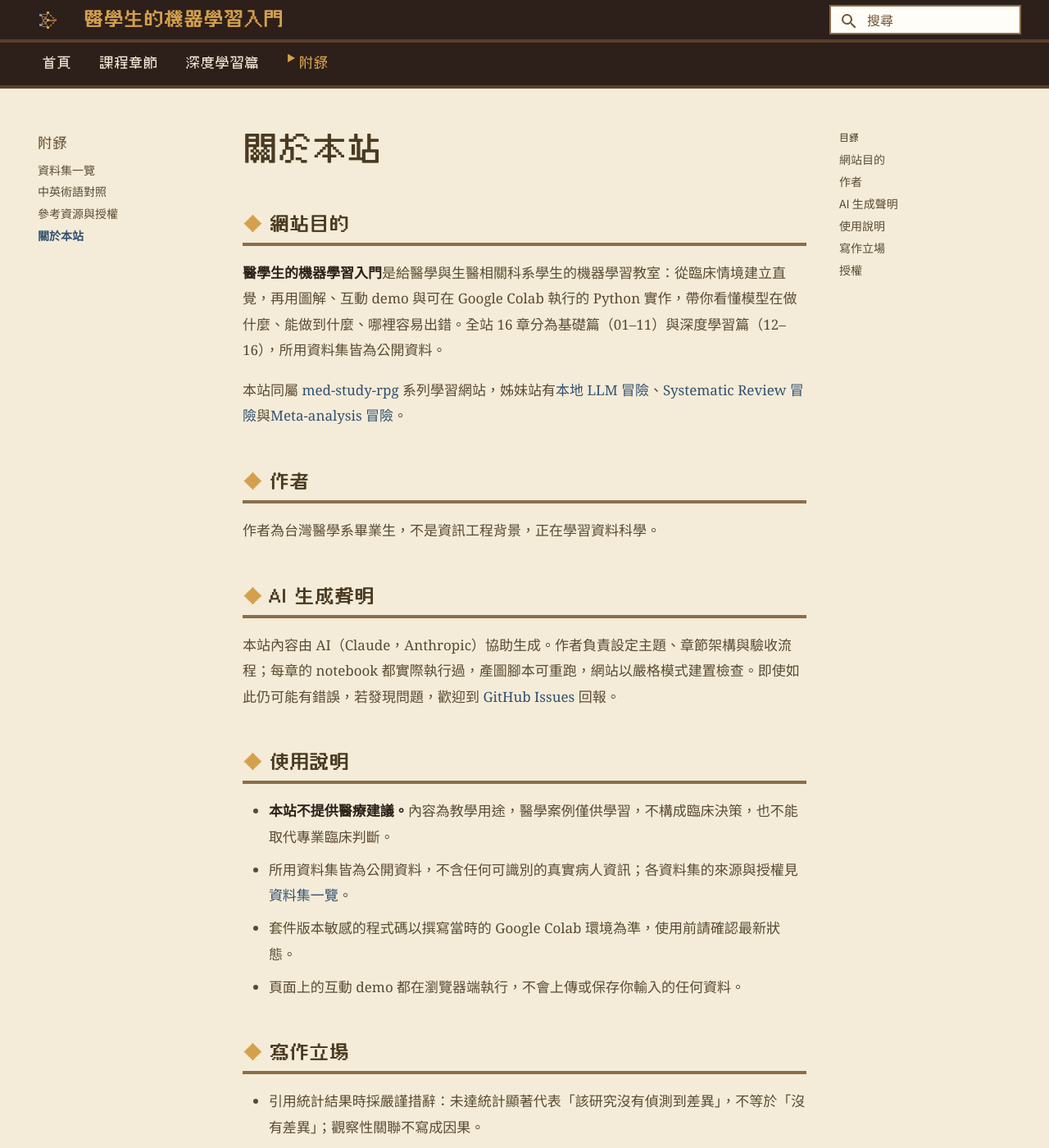
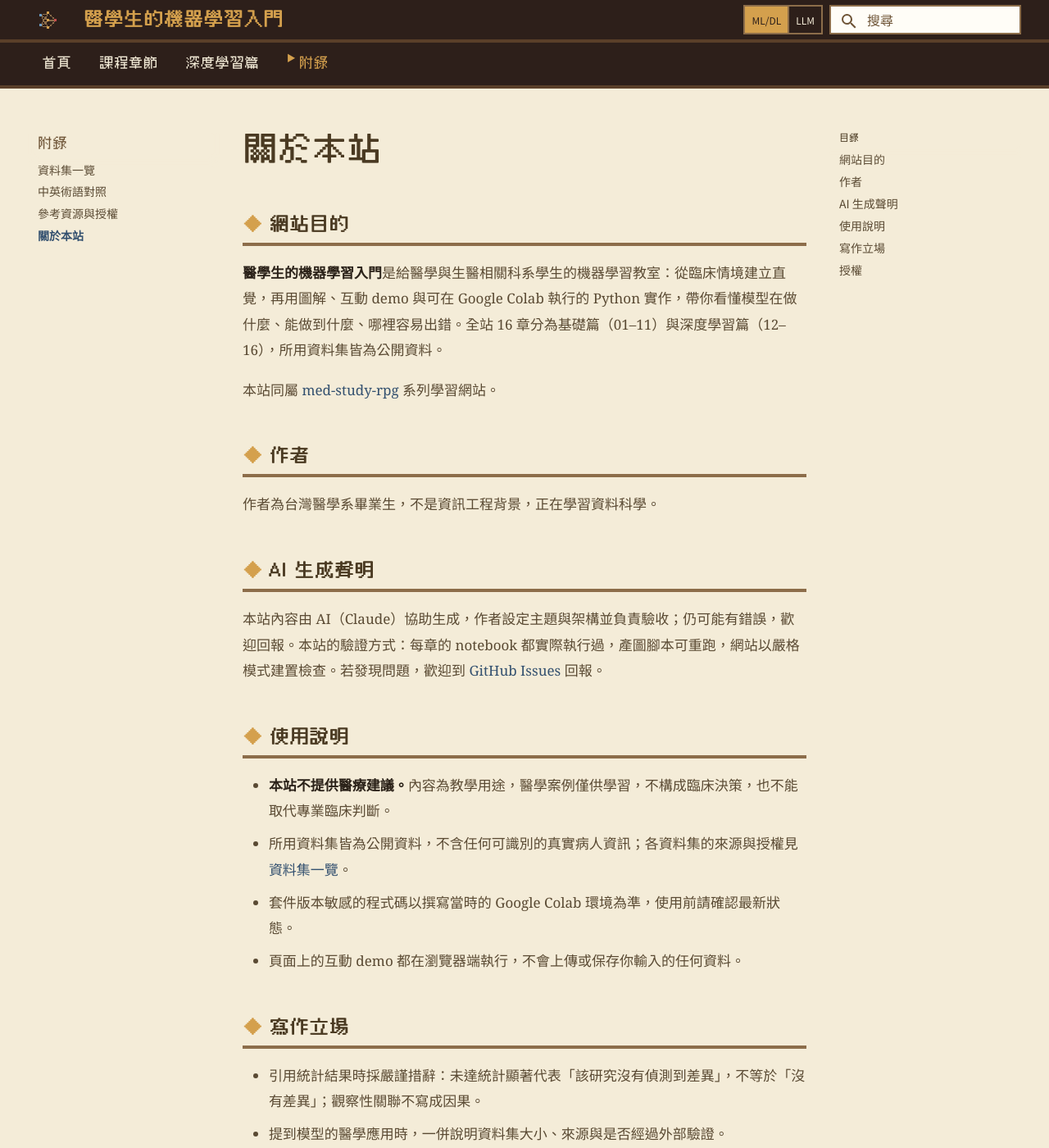
Before and after one commit to fireman333/ml-for-med-students, an MkDocs documentation site: the page built from docs/appendix/about.md, in a window 1280 px wide and 1400 px high. Shown: the whole window at 82% size. Built offline with MkDocs 1.6.1 and Material for MkDocs 9.7.7, drawn with Linux system fonts in a browser that asks for light colours; a script that is not in the unit is left out; some of the changed text lies outside the part shown.

Commit message:
Add ML/DL-LLM site switch to header; unify footer and AI disclosure wording
Co-Authored-By: Claude Opus 5.5 <noreply@anthropic.com>

```diff
--- a/docs/appendix/about.md
+++ b/docs/appendix/about.md
@@ -8,7 +8,7 @@ description: 關於醫學生的機器學習入門：網站目的、作者、AI
 
 **醫學生的機器學習入門**是給醫學與生醫相關科系學生的機器學習教室：從臨床情境建立直覺，再用圖解、互動 demo 與可在 Google Colab 執行的 Python 實作，帶你看懂模型在做什麼、能做到什麼、哪裡容易出錯。全站 16 章分為基礎篇（01–11）與深度學習篇（12–16），所用資料集皆為公開資料。
 
-本站同屬 [med-study-rpg](https://med-study-rpg.com/) 系列學習網站，姊妹站有[本地 LLM 冒險](https://med-study-rpg.com/local-llm/)、[Systematic Review 冒險](https://med-study-rpg.com/systematic-review/)與[Meta-analysis 冒險](https://med-study-rpg.com/meta-analysis/)。
+本站同屬 [med-study-rpg](https://med-study-rpg.com/) 系列學習網站。
 
 ## 作者 { #author }
 
@@ -16,7 +16,7 @@ description: 關於醫學生的機器學習入門：網站目的、作者、AI
 
 ## AI 生成聲明 { #ai-generated }
 
-本站內容由 AI（Claude，Anthropic）協助生成。作者負責設定主題、章節架構與驗收流程；每章的 notebook 都實際執行過，產圖腳本可重跑，網站以嚴格模式建置檢查。即使如此仍可能有錯誤，若發現問題，歡迎到 [GitHub Issues](https://github.com/fireman333/ml-for-med-students/issues) 回報。
+本站內容由 AI（Claude）協助生成，作者設定主題與架構並負責驗收；仍可能有錯誤，歡迎回報。本站的驗證方式：每章的 notebook 都實際執行過，產圖腳本可重跑，網站以嚴格模式建置檢查。若發現問題，歡迎到 [GitHub Issues](https://github.com/fireman333/ml-for-med-students/issues) 回報。
 
 ## 使用說明 { #disclaimer }
 
--- a/docs/assets/css/extra.css
+++ b/docs/assets/css/extra.css
@@ -634,3 +634,29 @@ img.pixel { image-rendering: pixelated; image-rendering: -moz-crisp-edges; }
 }
 .md-typeset .md-button { padding: .45em 1.1em; }
 .md-tabs__link { opacity: 1; }
+
+/* ---------- Sibling-site switch (ML/DL <-> LLM) in the header ----------
+   Mirrors SystematicReviewRPG .site-switch. Contrast on #2d1f1a: cream 13.5:1;
+   current item is dark text on gold #d4a04d (6.8:1). */
+.site-switch {
+  display: inline-flex;
+  flex: none;
+  align-self: center;
+  margin: 0 .4rem;
+  border: 2px solid var(--frame-light);
+  font-size: 12px;
+}
+.site-switch a {
+  display: inline-flex;
+  align-items: center;
+  min-height: 32px;
+  padding: 0 8px;
+  color: var(--bg-cream);
+  text-decoration: none;
+  white-space: nowrap;
+}
+.site-switch a + a { border-left: 2px solid var(--frame-light); }
+.site-switch a[aria-current="true"] { background: var(--accent-gold); color: var(--bg-dark); }
+.site-switch a:not([aria-current="true"]):hover,
+.site-switch a:not([aria-current="true"]):focus-visible { color: var(--accent-gold); }
+.site-switch a:focus-visible { outline: 2px solid var(--accent-gold); outline-offset: 1px; }
--- a/overrides/partials/copyright.html
+++ b/overrides/partials/copyright.html
@@ -5,10 +5,10 @@
 -#}
 <div class="md-copyright site-footer-meta">
   <p class="site-footer-meta__line">
-    © 2026 醫學系畢業生 WLK｜教學用途，不構成醫療建議｜本站內容由 AI（Claude）協助生成（<a href="{{ 'appendix/about/' | url }}#ai-generated">說明</a>）
+    © 2026 醫學系畢業生 WLK｜教學用途，不構成醫療建議｜本站內容由 AI（Claude）協助生成，作者設定主題與架構並負責驗收；仍可能有錯誤，歡迎回報（<a href="{{ 'appendix/about/' | url }}#ai-generated">說明</a>）
   </p>
   <p class="site-footer-meta__line">
-    姊妹站：<a href="/local-llm/">本地 LLM 冒險</a>｜<a href="/systematic-review/">Systematic Review 冒險</a>｜<a href="/meta-analysis/">Meta-analysis 冒險</a>｜<a href="https://med-study-rpg.com/">回 med-study-rpg 主城</a>
+    <a href="https://med-study-rpg.com/">回 med-study-rpg 主城</a>
   </p>
   <p class="site-footer-meta__line site-footer-meta__credit">
     文字 CC BY 4.0、程式碼 MIT（<a href="{{ 'appendix/references/' | url }}">授權</a>）｜以 <a href="https://squidfunk.github.io/mkdocs-material/" target="_blank" rel="noopener">Material for MkDocs</a> 建置
--- /dev/null
+++ b/overrides/partials/header.html
@@ -0,0 +1,74 @@
+{#-
+  This file was automatically generated - do not edit
+-#}
+{% set class = "md-header" %}
+{% if "navigation.tabs.sticky" in features %}
+  {% set class = class ~ " md-header--shadow md-header--lifted" %}
+{% elif "navigation.tabs" not in features %}
+  {% set class = class ~ " md-header--shadow" %}
+{% endif %}
+<header class="{{ class }}" data-md-component="header">
+  <nav class="md-header__inner md-grid" aria-label="{{ lang.t('header') }}">
+    <a href="{{ config.extra.homepage | d(nav.homepage.url, true) | url }}" title="{{ config.site_name | e }}" class="md-header__button md-logo" aria-label="{{ config.site_name }}" data-md-component="logo">
+      {% include "partials/logo.html" %}
+    </a>
+    <label class="md-header__button md-icon" for="__drawer">
+      {% set icon = config.theme.icon.menu or "material/menu" %}
+      {% include ".icons/" ~ icon ~ ".svg" %}
+    </label>
+    <div class="md-header__title" data-md-component="header-title">
+      <div class="md-header__ellipsis">
+        <div class="md-header__topic">
+          <span class="md-ellipsis">
+            {{ config.site_name }}
+          </span>
+        </div>
+        <div class="md-header__topic" data-md-component="header-topic">
+          <span class="md-ellipsis">
+            {% if page.meta and page.meta.title %}
+              {{ page.meta.title }}
+            {% else %}
+              {{ page.title }}
+            {% endif %}
+          </span>
+        </div>
+      </div>
+    </div>
+    {#- med-study-rpg sibling switch: ML/DL (this site) <-> LLM -#}
+    <nav class="site-switch" aria-label="姊妹站切換">
+      <a href="/ml/" aria-current="true" title="醫學生的機器學習入門（ML/DL）">ML/DL</a>
+      <a href="/local-llm/" title="本地 LLM 冒險">LLM</a>
+    </nav>
+    {% if config.theme.palette %}
+      {% if not config.theme.palette is mapping %}
+        {% include "partials/palette.html" %}
+      {% endif %}
+    {% endif %}
+    {% if not config.theme.palette is mapping %}
+      {% include "partials/javascripts/palette.html" %}
+    {% endif %}
+    {% if config.extra.alternate %}
+      {% include "partials/alternate.html" %}
+    {% endif %}
+    {% if "material/search" in config.plugins %}
+      {% set search = config.plugins["material/search"] | attr("config") %}
+      {% if search.enabled %}
+        <label class="md-header__button md-icon" for="__search">
+          {% set icon = config.theme.icon.search or "material/magnify" %}
+          {% include ".icons/" ~ icon ~ ".svg" %}
+        </label>
+        {% include "partials/search.html" %}
+      {% endif %}
+    {% endif %}
+    {% if config.repo_url %}
+      <div class="md-header__source">
+        {% include "partials/source.html" %}
+      </div>
+    {% endif %}
+  </nav>
+  {% if "navigation.tabs.sticky" in features %}
+    {% if "navigation.tabs" in features %}
+      {% include "partials/tabs.html" %}
+    {% endif %}
+  {% endif %}
+</header>
```
